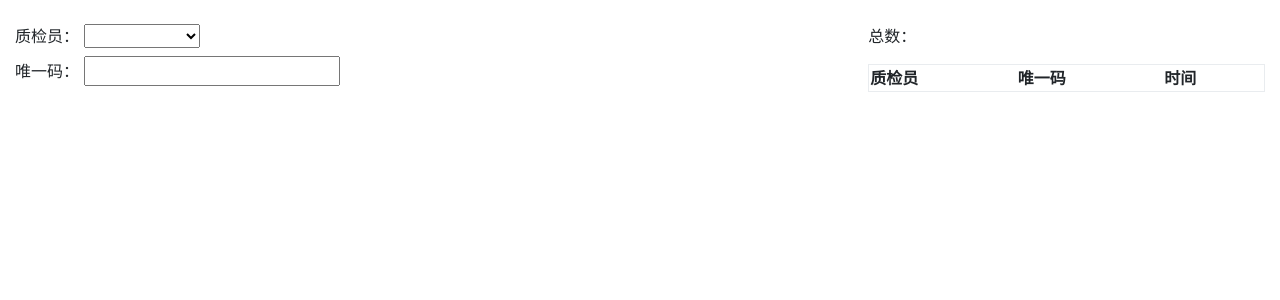
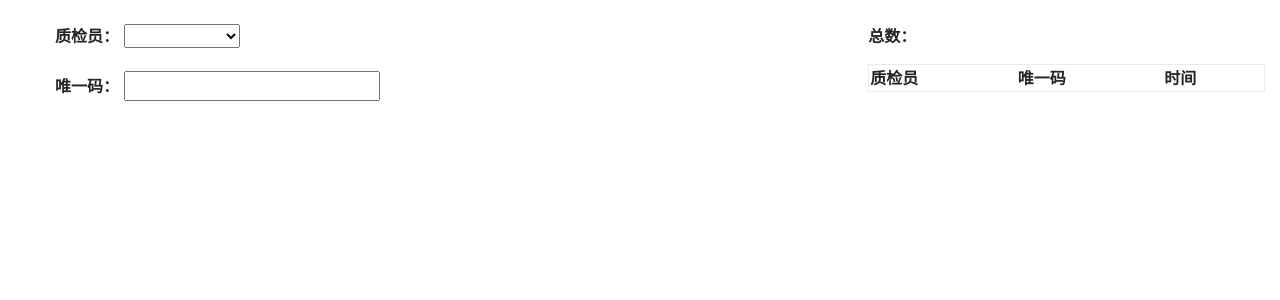
Before and after one commit to crazysjf/QCLogger, a Django app: page / in a window 1280 px wide. Shown: the part 56-356 px from the top of the page. Run offline with Django 3.2, Linux system fonts and the light colour scheme; tables that the repository leaves empty hold one stand-in row (values such as "Sample post"); lists and menus that the app fills with data are empty; some libraries are stand-ins or nearby versions.

Commit message:
基本完工

```diff
--- /dev/null
+++ b/QCLoggerApp/static/QCLoggerApp/css/QCLogger.css
@@ -0,0 +1,27 @@
+body {
+  padding-top: 5rem;
+}
+.starter-template {
+  padding: 3rem 1.5rem;
+  text-align: center;
+}
+
+.ucode-submit-form {
+    margin:0px auto;
+    padding: 0px 0px 0px 00px;
+}
+
+.ucode-submit-form li {
+    list-style: none;
+    padding: 0px 0px 15px 0px;
+}
+
+.ucode-submit-form label{
+    font-weight: bold;
+}
+
+#error-info {
+    font-weight: bold;
+    color:#F00;
+    font-size:24px;
+}
--- a/QCLoggerApp/static/QCLoggerApp/style.css
+++ b/QCLoggerApp/static/QCLoggerApp/css/common.css
@@ -1,11 +1,3 @@
-body {
-  padding-top: 5rem;
-}
-.starter-template {
-  padding: 3rem 1.5rem;
-  text-align: center;
-}
-
 
 table {
     width: 100%;
@@ -15,3 +7,7 @@
 table thead,tbody, tr, td, tfoot {
           border: 1px solid #e9ecef;
 }
+
+.bold-font {
+    font-weight: bold;
+}
--- a/QCLoggerApp/static/QCLoggerApp/js/main.js
+++ b/QCLoggerApp/static/QCLoggerApp/js/main.js
@@ -17,7 +17,7 @@
         if (ucode == "")
             return
         if (employee == "") {
-        	alert("请先选择质检员")
+        	showError("请先选择质检员")
         	return
         }
 
@@ -28,13 +28,14 @@
         $.post('/QCLogger/log/', requestData, function(data) {
             if (data['error']) {
                 // 数据重复
-                alert("唯一码重复:\n" + data['e-employee'] + "\n" + data['e-datetime'])
-                $('#errorAudio')[0].play()
+                showError("唯一码重复：" + data['e-employee'] + "，" + data['e-datetime'])
             } else {
+            	// 唯一码正常
             	insertRecordToTable($("div.ucode-table"), data)
+            	clearError()
                 $('#okAudio')[0].play()
+                $('#ucode-input').val("")
             }
-            $('#ucode-input').val("")
         });
 
        //$("#ucode-table").prepend('<tr><td>'+ $('#ucode-input').val() + '</td><td>'+'日期' + '</td></tr>');
@@ -59,5 +60,12 @@
             })
     })
 
+    function showError(msg) {
+		$('#errorAudio')[0].play()
+		$("#error-info").text(msg)
+    }
 
+    function clearError(msg) {
+		$("#error-info").text("")
+    }
 });
--- a/QCLoggerApp/templates/QCLoggerApp/_header.html
+++ b/QCLoggerApp/templates/QCLoggerApp/_header.html
@@ -10,7 +10,6 @@
     <link rel="stylesheet" href="//code.jquery.com/ui/1.12.1/themes/base/jquery-ui.css">
     <link rel="stylesheet" href="https://maxcdn.bootstrapcdn.com/bootstrap/4.0.0-beta.2/css/bootstrap.min.css"
           integrity="sha384-PsH8R72JQ3SOdhVi3uxftmaW6Vc51MKb0q5P2rRUpPvrszuE4W1povHYgTpBfshb" crossorigin="anonymous">
-    <link rel="stylesheet" type="text/css" href="{% static 'QCLoggerApp/style.css' %}">
 
 </head>
 <body>
--- a/QCLoggerApp/templates/QCLoggerApp/_recordTable.html
+++ b/QCLoggerApp/templates/QCLoggerApp/_recordTable.html
@@ -1,5 +1,5 @@
        <div class="ucode-table">
-            <p>总数：<span class="total-cnt"></span></p>
+            <p class="bold-font">总数：<span class="total-cnt"></span></p>
             <table>
                 <thead>
                 <tr>
--- a/QCLoggerApp/templates/QCLoggerApp/index.html
+++ b/QCLoggerApp/templates/QCLoggerApp/index.html
@@ -3,21 +3,28 @@
 <div class="container-fluid">
     <div class="row">
         <div class="col-8">
-            <form action="" method="get">
+            <form class="ucode-submit-form">
+                <ul>
+                    <li>
                         <label>质检员：</label>
                         <select name="" id="employee-select">
                             <option></option>
                             {% for e in employees %}
                             <option>{{e.name_text}}</option>
                             {% endfor %}
-                    </ul>
                         </select>
-            </form>
 
-            <form>
-                {% csrf_token %}
+                    </li>
+                    <li>
                         <label>唯一码：</label>
                         <input type="text" name="ucode" class="field-long" id="ucode-input"/>
+
+                    </li>
+                    <li>
+                        <label id="error-info"></label>
+                    </li>
+                </ul>
+
             </form>
         </div>
         <div class="col-4">
@@ -27,6 +34,9 @@
 </div>
 
 {% load staticfiles %}
+<link rel="stylesheet" type="text/css" href="{% static 'QCLoggerApp/css/common.css' %}">
+<link rel="stylesheet" type="text/css" href="{% static 'QCLoggerApp/css/QCLogger.css' %}">
+
 <!-- jQuery first, then Popper.js, then Bootstrap JS -->
 <script src="https://code.jquery.com/jquery-3.2.1.min.js"
         integrity="sha256-hwg4gsxgFZhOsEEamdOYGBf13FyQuiTwlAQgxVSNgt4="
@@ -36,7 +46,11 @@
 <script src="{% static 'QCLoggerApp/js/main.js' %}" type="text/javascript"></script>
 
 <!-- 音频文件 -->
-<audio id="okAudio"><source src="{% static 'QCLoggerApp/audio/ok.mp3' %}" type="audio/mpeg"></audio>
-<audio id="errorAudio"><source src="{% static 'QCLoggerApp/audio/error.mp3' %}" type="audio/mpeg"></audio>
+<audio id="okAudio">
+    <source src="{% static 'QCLoggerApp/audio/ok.mp3' %}" type="audio/mpeg">
+</audio>
+<audio id="errorAudio">
+    <source src="{% static 'QCLoggerApp/audio/error.mp3' %}" type="audio/mpeg">
+</audio>
 
 {% include "QCLoggerApp/_footer.html"%}
```
Also changed, not shown: QCLoggerApp/static/QCLoggerApp/css/reports.css (added, +8 -0 lines), QCLoggerApp/templates/QCLoggerApp/reports.html (+5 -2 lines). Lines whose indentation alone changed are shown as unchanged.
